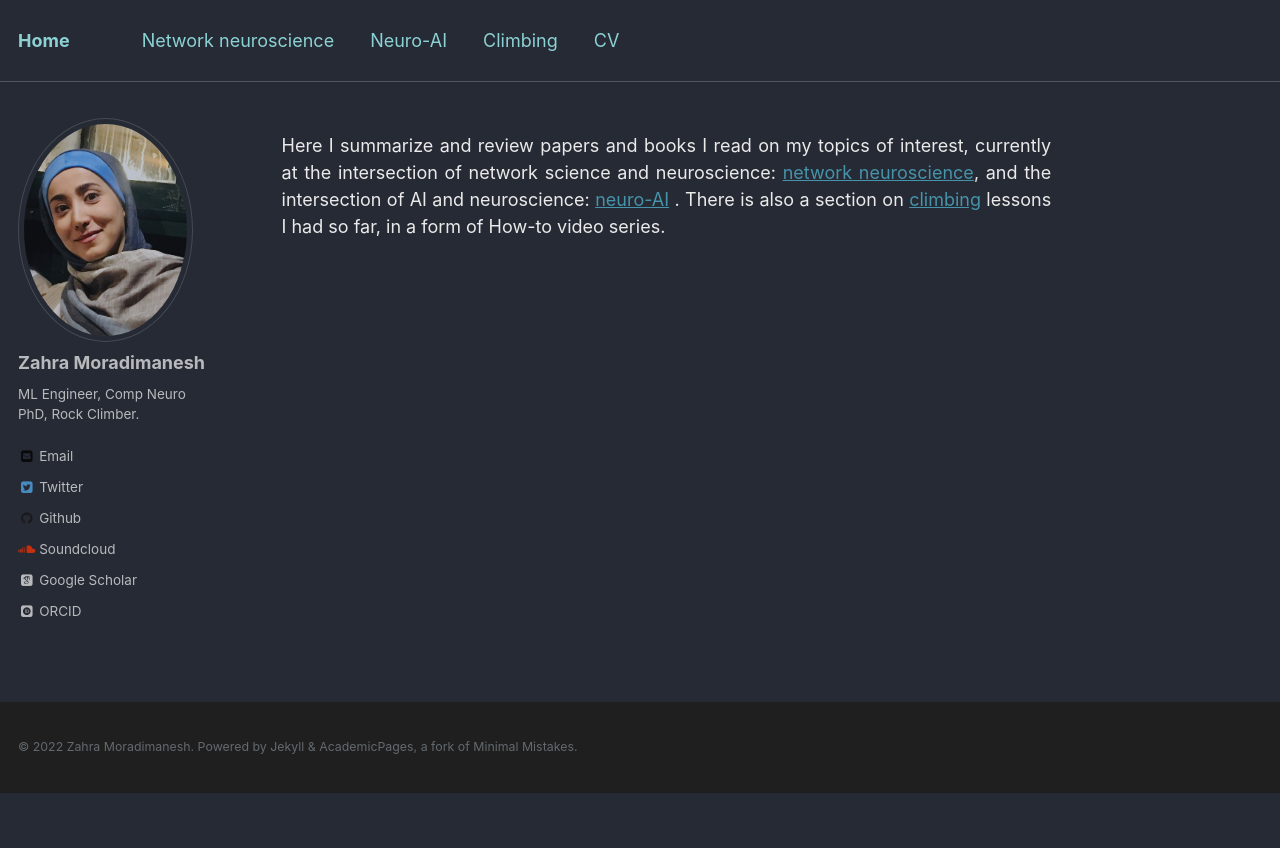
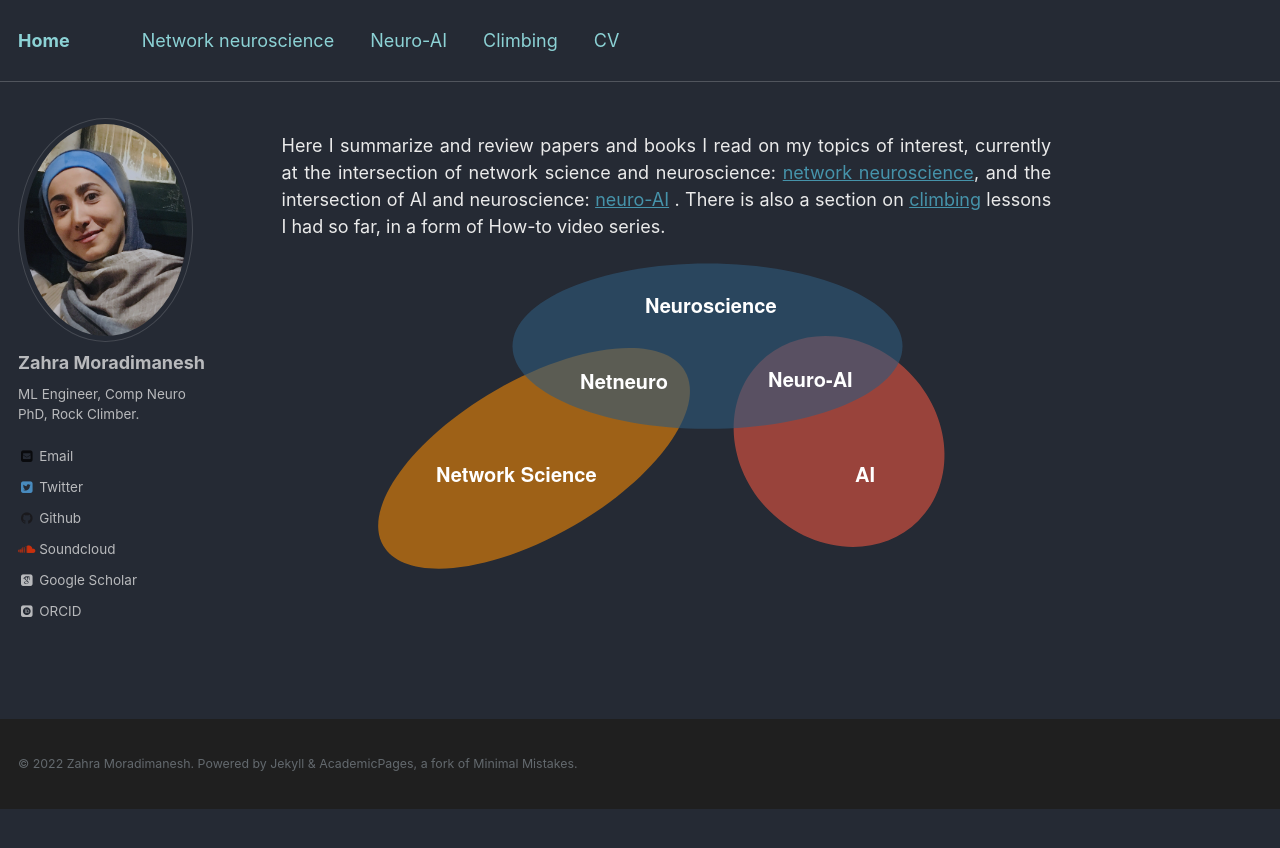
Before and after one commit to zahramor/zahramor.github.io, a Jekyll site: the page built from _pages/about.md, in a window 1280 px wide. Shown: the top 848 px of the page. Built offline with Jekyll 4.4.1, drawn with Linux system fonts in a browser that asks for light colours; some web fonts are replaced.

Commit message:
Update about.md

```diff
--- a/_pages/about.md
+++ b/_pages/about.md
@@ -8,3 +8,4 @@
   - /about.html
 ---
 <p align="justify"> Here I summarize and review papers and books I read on my topics of interest, currently at the intersection of network science and neuroscience: <a href="https://zahramor.github.io/netneuro/">network neuroscience</a>, and the intersection of AI and neuroscience: <a href="https://zahramor.github.io/neuroai/">neuro-AI</a> . There is also a section on <a href="https://zahramor.github.io/climbing/">climbing</a> lessons I had so  far, in a form of How-to video series.</p>
+<p align="center"><img align="center" src="https://zahramor.github.io/images/intersection.png"></p>
```
